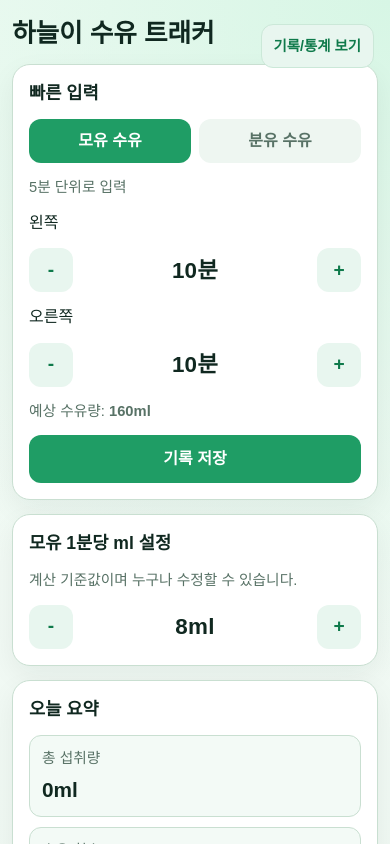
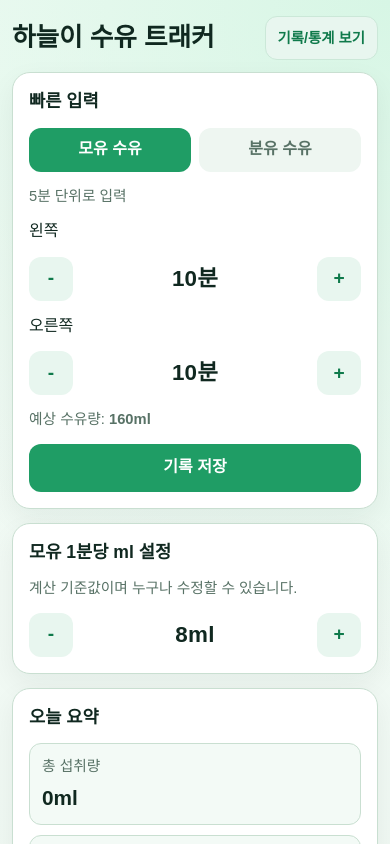
Before and after one commit to Cactusmin/baby_feeding_tracker, a Next.js app: page / in a window 390 px wide. Shown: the top 844 px of the page. Built offline with nearby package versions, Linux system fonts and the light colour scheme; no server answers; the database is empty.

Commit message:
fix: align header action buttons to the right edge

```diff
--- a/app/globals.css
+++ b/app/globals.css
@@ -186,10 +186,20 @@ button:disabled {
 
 .top-row {
   gap: 10px;
+  width: 100%;
+  justify-content: space-between;
 }
 
 .month-nav strong {
   font-size: 1rem;
+}
+
+.header-title {
+  margin-right: auto;
+}
+
+.header-action {
+  margin-left: auto;
 }
 
 .log-right {
@@ -353,13 +363,8 @@ button:disabled {
   }
 
   .top-row {
-    flex-wrap: wrap;
-    align-items: flex-start;
-  }
-
-  .top-row h1,
-  .top-row h2 {
-    width: 100%;
+    flex-wrap: nowrap;
+    align-items: center;
   }
 
   .month-nav .link-button {
--- a/components/feeding-tracker.tsx
+++ b/components/feeding-tracker.tsx
@@ -157,13 +157,13 @@ export function FeedingTracker() {
   const maxDaily = Math.max(...recentDailyLatestFirst.map((d) => d.totalMl), 1);
 
   return (
-    <main style={{ position: "relative" }}>
-      <Link href="/history" className="link-button" style={{ position: "absolute", top: 24, right: 16 }}>
-        기록/통계 보기
-      </Link>
+    <main>
       <div className="stack" style={{ marginBottom: 12 }}>
         <div className="inline top-row">
-          <h1>하늘이 수유 트래커</h1>
+          <h1 className="header-title">하늘이 수유 트래커</h1>
+          <Link href="/history" className="link-button header-action">
+            기록/통계 보기
+          </Link>
         </div>
       </div>
 
```
Also changed, not shown: components/history-view.tsx (+5 -5 lines).
